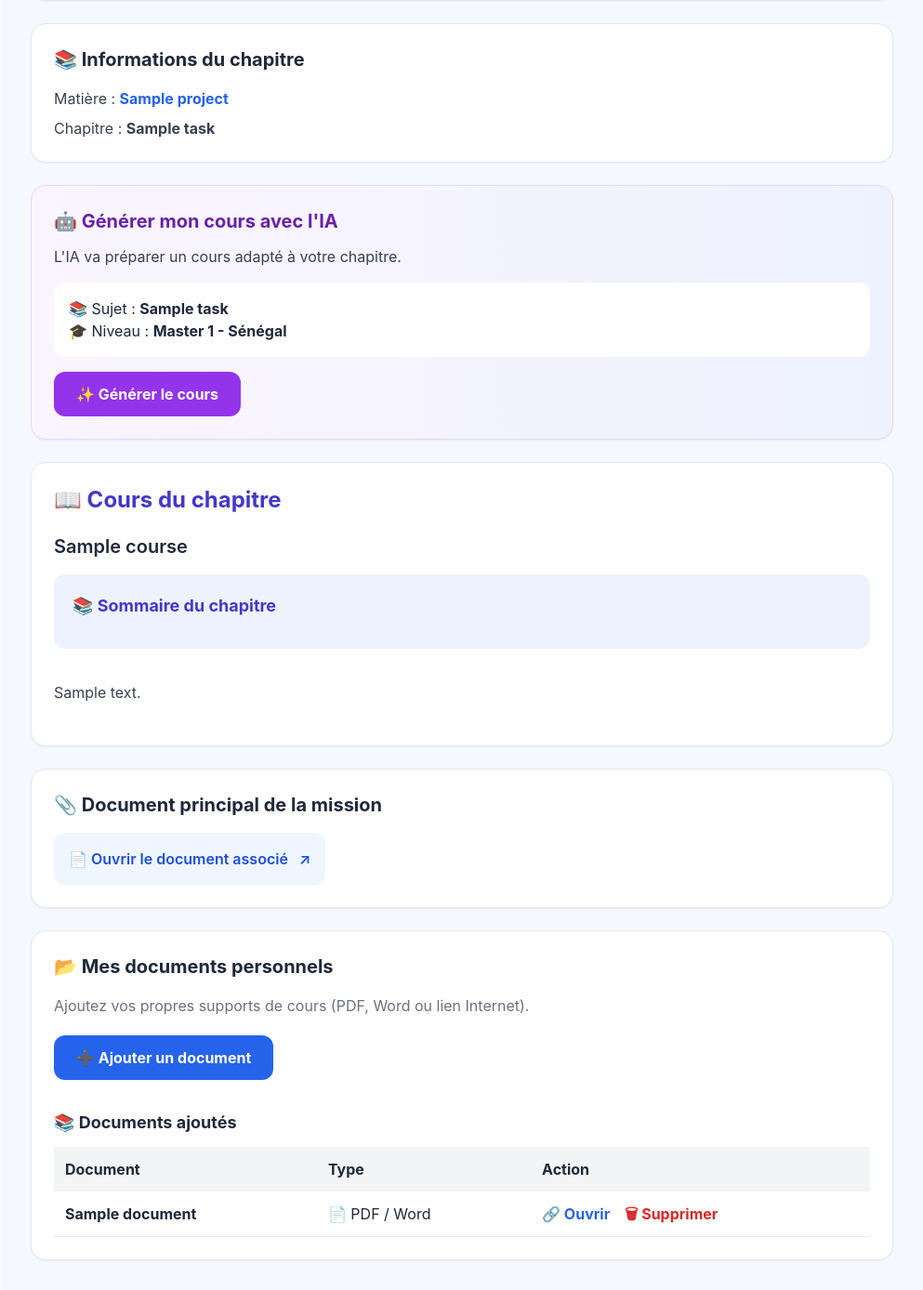
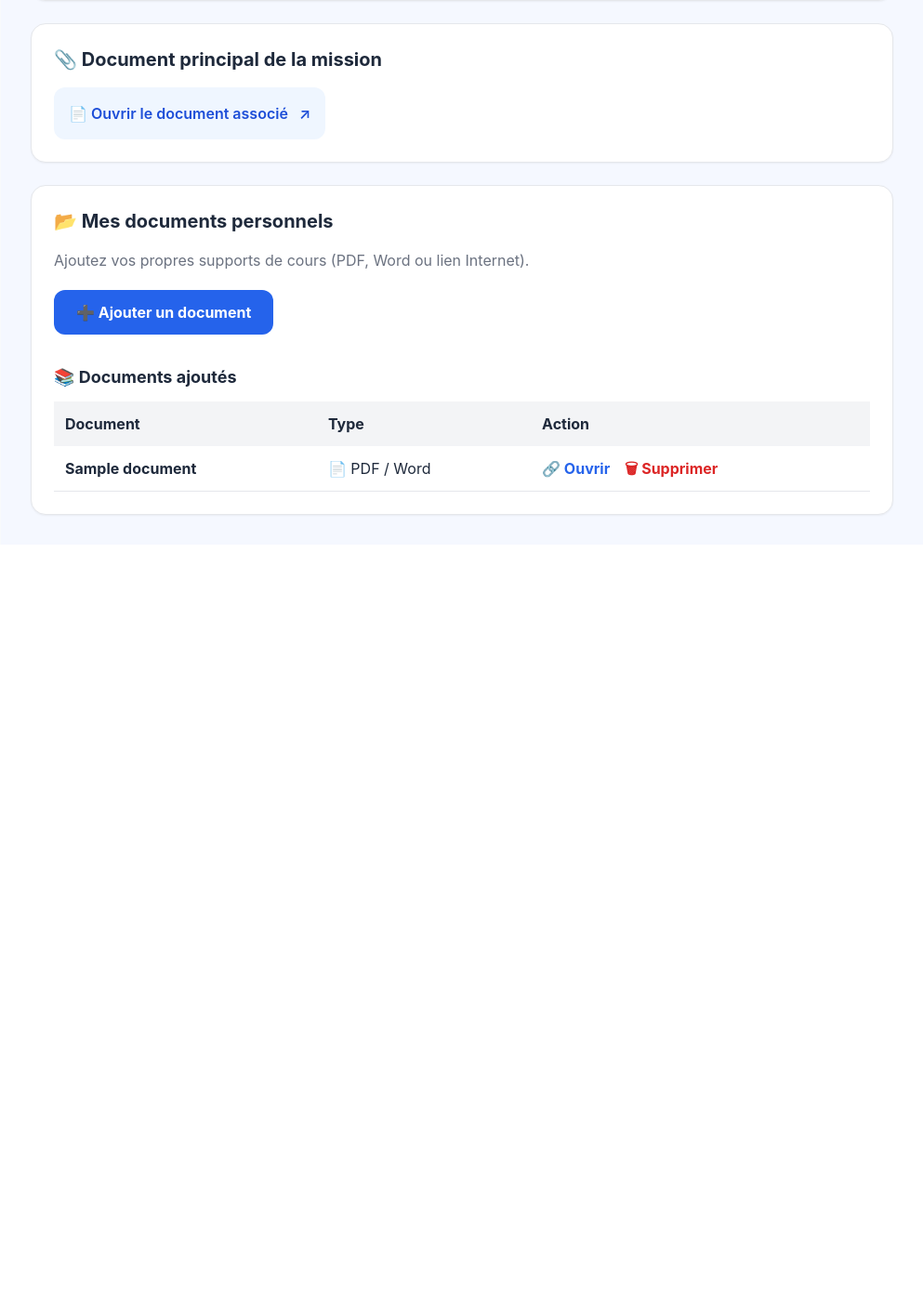
Before and after one commit to Bado239/taskmanager, a Laravel app: page /tasks/1/learning in a window 1280 px wide. Shown: the part 835-2223 px from the top of the page at 93% size, without its empty margins (287-1280 px from the left). After the commit the page ends 1391 px from the top, so only its background shows below. Run offline with Laravel 12, Linux system fonts and the light colour scheme; tables that the repository leaves empty hold one stand-in row (values such as "Sample post"); parts of the project's set-up code (start-up, migrations or seed data) failed here and were passed over; some libraries are stand-ins or nearby versions.

Commit message:
Nouvelle fonctionnalité

```diff
--- a/resources/views/tasks/learning.blade.php
+++ b/resources/views/tasks/learning.blade.php
@@ -167,223 +167,6 @@ use League\CommonMark\CommonMarkConverter;
 
 </div>
 
-
-<!-- INFORMATIONS -->
-
-<div class="bg-white rounded-2xl border shadow-sm p-6">
-
-<h2 class="text-xl font-bold mb-4">
-📚 Informations du chapitre
-</h2>
-
-
-<div class="space-y-2 text-gray-700">
-
-<p>
-Matière :
-<strong class="text-blue-600">
-{{ $task->project->title ?? 'Finance' }}
-</strong>
-</p>
-
-
-<p>
-Chapitre :
-<strong>
-{{ $task->title }}
-</strong>
-</p>
-
-
-</div>
-
-</div>
-
-<!-- GENERATION COURS IA -->
-
-<div class="bg-gradient-to-r from-purple-50 to-indigo-50 rounded-2xl border border-purple-200 shadow-sm p-6">
-
-    <h2 class="text-xl font-bold mb-3 text-purple-800">
-        🤖 Générer mon cours avec l'IA
-    </h2>
-
-
-    <p class="text-gray-700 mb-4">
-        L'IA va préparer un cours adapté à votre chapitre.
-    </p>
-
-
-    <div class="bg-white rounded-xl p-4 mb-4">
-
-        <p>
-            📚 Sujet :
-            <strong>
-                {{ $task->title }}
-            </strong>
-        </p>
-
-
-        <p>
-            🎓 Niveau :
-            <strong>
-                Master 1 - Sénégal
-            </strong>
-        </p>
-
-    </div>
-
-
-    <form method="POST"
-        action="{{ route('tasks.generate.course',$task->id) }}">
-
-        @csrf
-
-        <button
-            type="submit"
-            class="bg-purple-600 hover:bg-purple-700 text-white px-6 py-3 rounded-xl font-bold">
-
-            ✨ Générer le cours
-
-        </button>
-
-    </form>
-
-</div>
-
-
-@if($task->generatedCourse)
-
-<div class="bg-white rounded-2xl border shadow-sm p-6 mt-6">
-    <style>
-
-        .prose h2 {
-            font-size: 1.7rem;
-            font-weight: 800;
-            color: #1e40af;
-            margin-top: 35px;
-            margin-bottom: 15px;
-        }
-
-
-        .prose h3 {
-            font-size: 1.3rem;
-            font-weight: 700;
-            color: #374151;
-            margin-top: 25px;
-            margin-bottom: 10px;
-        }
-
-
-        .prose p {
-            margin-bottom: 18px;
-            line-height: 1.9;
-        }
-
-
-        .prose ul {
-            list-style-type: disc;
-            margin-left: 30px;
-            margin-bottom:20px;
-        }
-
-
-        .prose ol {
-            list-style-type: decimal;
-            margin-left:30px;
-        }
-
-
-        .prose blockquote {
-
-            border-left:5px solid #2563eb;
-            background:#eff6ff;
-            padding:15px;
-            border-radius:10px;
-            margin:20px 0;
-
-        }
-
-
-    </style>
-
-    <h2 class="text-2xl font-bold text-indigo-700 mb-5">
-        📖 Cours du chapitre
-    </h2>
-
-
-    <h3 class="text-xl font-semibold mb-4">
-        {{ $task->generatedCourse->title }}
-    </h3>
-
-
-@php
-
-$content = $task->generatedCourse->content;
-
-
-/*
-Correction automatique Markdown
-*/
-
-$content = preg_replace(
-    '/(## .*?)(?=[A-ZÉÈÀÂÎÔÛ])/u',
-    "$1\n\n",
-    $content
-);
-
-
-$content = preg_replace(
-    '/(### .*?)(?=[A-ZÉÈÀÂÎÔÛ])/u',
-    "$1\n\n",
-    $content
-);
-
-
-$converter = new CommonMarkConverter();
-
-
-$htmlCourse = $converter->convert($content);
-
-
-@endphp
-
-
-
-<!-- SOMMAIRE -->
-
-<div class="bg-indigo-50 rounded-xl p-5 mb-8">
-
-
-<h3 class="text-lg font-bold text-indigo-700 mb-3">
-📚 Sommaire du chapitre
-</h3>
-
-
-<ul id="courseMenu"
-class="space-y-2 text-blue-700">
-
-</ul>
-
-
-</div>
-
-
-
-
-
-<!-- COURS -->
-
-<div id="courseContent"
-class="prose prose-lg max-w-none text-gray-700 leading-8">
-
-
-{!! $htmlCourse !!}
-
-
-</div>
-</div>
-
-@endif
 
 <!-- DOCUMENT PRINCIPAL -->
 
```
